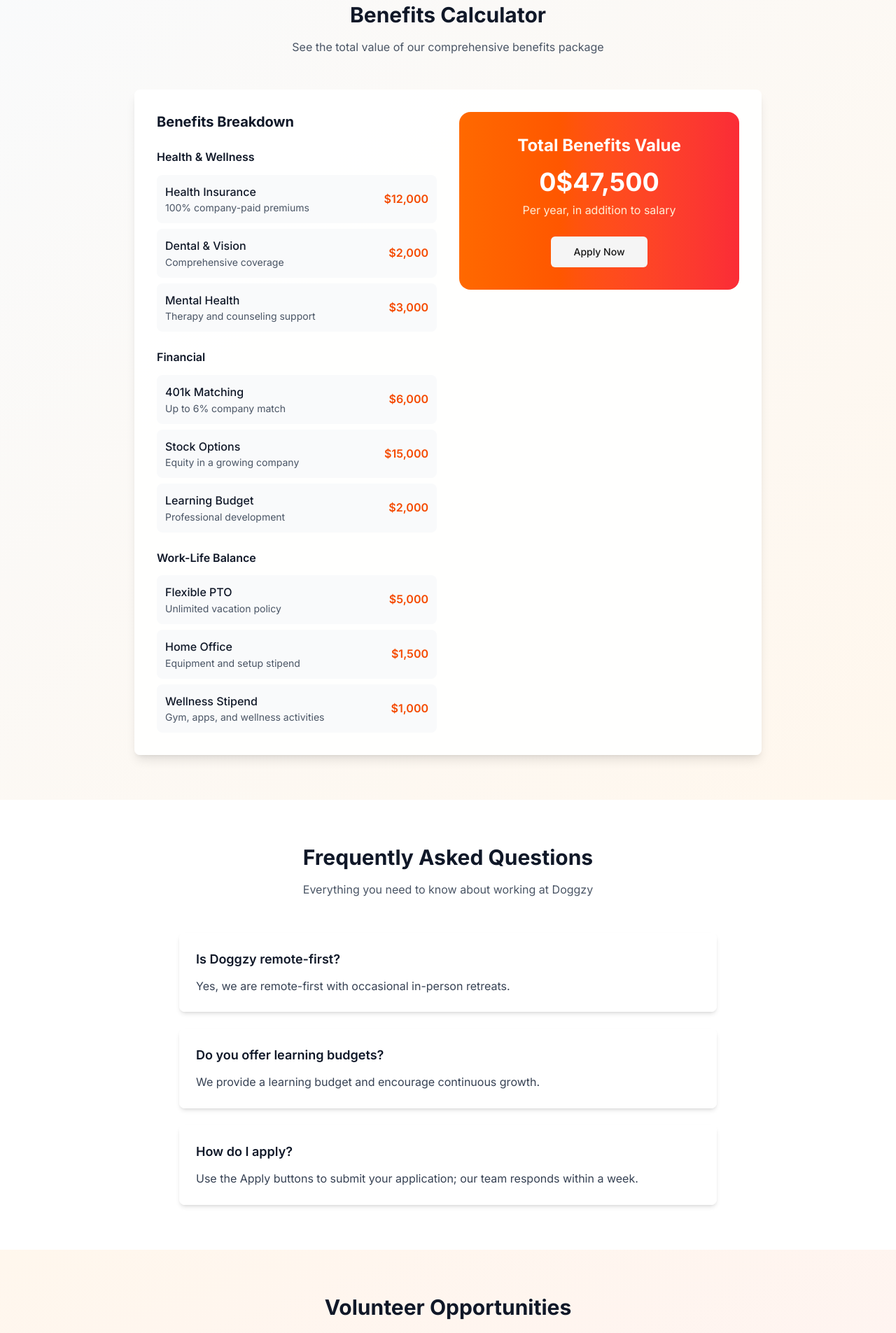
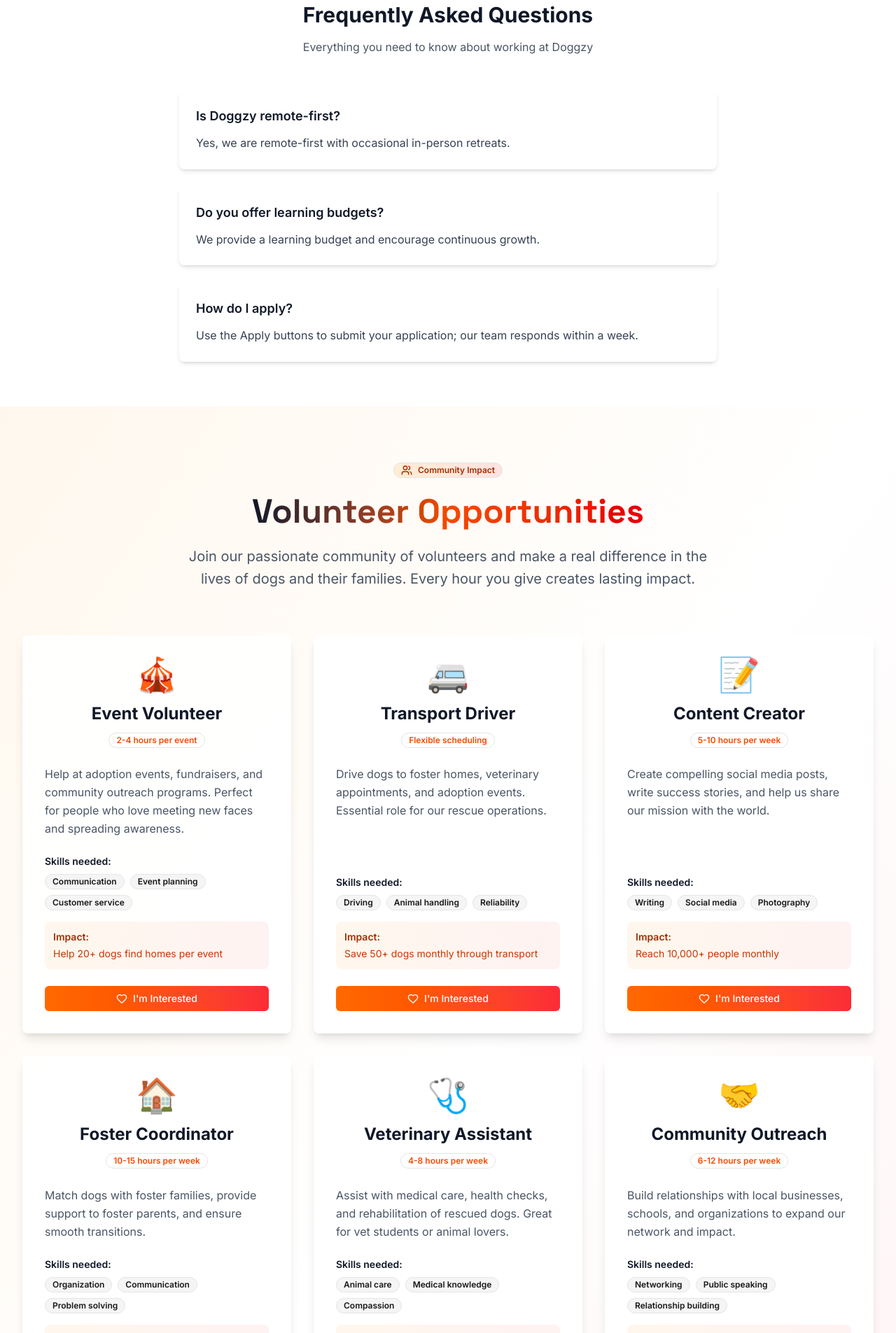
Before and after one commit to stefanbrkkk/doggzy, a Next.js app: page /careers in a window 1280 px wide. Shown: the part 4360-6265 px from the top of the page at 70% size. Built offline with nearby package versions, Linux system fonts and the light colour scheme.

Commit message:
final fix

```diff
--- a/src/app/careers/page.tsx
+++ b/src/app/careers/page.tsx
@@ -22,11 +22,6 @@
   const [showQuizResults, setShowQuizResults] = React.useState(false)
   const [selectedJob, setSelectedJob] = React.useState<any>(null)
   const [showVideo, setShowVideo] = React.useState(false)
-  const [benefitsCalculator, setBenefitsCalculator] = React.useState({
-    salary: 100000,
-    experience: 'mid',
-    location: 'remote'
-  })
 
   const companyStats = {
     totalEmployees: 47,
@@ -147,32 +142,6 @@
     }
   ]
 
-  const benefitsDetails = [
-    {
-      category: "Health & Wellness",
-      items: [
-        { name: "Health Insurance", value: 12000, description: "100% company-paid premiums" },
-        { name: "Dental & Vision", value: 2000, description: "Comprehensive coverage" },
-        { name: "Mental Health", value: 3000, description: "Therapy and counseling support" }
-      ]
-    },
-    {
-      category: "Financial",
-      items: [
-        { name: "401k Matching", value: 6000, description: "Up to 6% company match" },
-        { name: "Stock Options", value: 15000, description: "Equity in a growing company" },
-        { name: "Learning Budget", value: 2000, description: "Professional development" }
-      ]
-    },
-    {
-      category: "Work-Life Balance",
-      items: [
-        { name: "Flexible PTO", value: 5000, description: "Unlimited vacation policy" },
-        { name: "Home Office", value: 1500, description: "Equipment and setup stipend" },
-        { name: "Wellness Stipend", value: 1000, description: "Gym, apps, and wellness activities" }
-      ]
-    }
-  ]
 
   const faqs = [
     { q: 'Is Doggzy remote-first?', a: 'Yes, we are remote-first with occasional in-person retreats.' },
@@ -221,11 +190,6 @@
     })
   }
 
-  const calculateTotalBenefits = () => {
-    return benefitsDetails.reduce((total, category) => {
-      return total + category.items.reduce((catTotal, item) => catTotal + item.value, 0)
-    }, 0)
-  }
 
   return (
     <div className="min-h-screen bg-gradient-to-br from-orange-50 via-white to-red-50">
@@ -631,61 +595,6 @@
           </div>
         </section>
 
-        {/* Interactive Benefits Calculator */}
-        <section className="py-16 bg-gradient-to-br from-gray-50 to-orange-50">
-          <div className="container mx-auto px-4 sm:px-6 lg:px-8">
-            <div className="text-center mb-12">
-              <h2 className="text-3xl font-bold text-gray-900 mb-4">Benefits Calculator</h2>
-              <p className="text-gray-600 max-w-2xl mx-auto">
-                See the total value of our comprehensive benefits package
-              </p>
-            </div>
-
-            <div className="max-w-4xl mx-auto">
-              <Card className="border-0 shadow-lg bg-white/95">
-                <CardContent className="p-8">
-                  <div className="grid grid-cols-1 lg:grid-cols-2 gap-8">
-                    <div>
-                      <h3 className="text-xl font-bold text-gray-900 mb-6">Benefits Breakdown</h3>
-                      <div className="space-y-6">
-                        {benefitsDetails.map((category, idx) => (
-                          <div key={category.category}>
-                            <h4 className="font-semibold text-gray-900 mb-3">{category.category}</h4>
-                            <div className="space-y-2">
-                              {category.items.map((item) => (
-                                <div key={item.name} className="flex justify-between items-center p-3 bg-gray-50 rounded-lg">
-                                  <div>
-                                    <div className="font-medium text-gray-900">{item.name}</div>
-                                    <div className="text-sm text-gray-600">{item.description}</div>
-                                  </div>
-                                  <div className="font-semibold text-orange-600">${item.value.toLocaleString()}</div>
-                                </div>
-                              ))}
-                            </div>
-                          </div>
-                        ))}
-                      </div>
-                    </div>
-                    <div className="text-center">
-                      <div className="bg-gradient-to-r from-orange-500 to-red-500 rounded-2xl p-8 text-white">
-                        <h3 className="text-2xl font-bold mb-4">Total Benefits Value</h3>
-                        <div className="text-4xl font-bold mb-2">
-                          <AnimatedCounter value={`$${calculateTotalBenefits().toLocaleString()}`} />
-                        </div>
-                        <p className="text-orange-100">Per year, in addition to salary</p>
-                        <div className="mt-6">
-                          <Button variant="secondary" size="lg">
-                            Apply Now
-                          </Button>
-                        </div>
-                      </div>
-                    </div>
-                  </div>
-                </CardContent>
-              </Card>
-            </div>
-          </div>
-        </section>
 
         {/* Enhanced FAQ Section */}
         <section className="py-16 bg-white">
@@ -717,18 +626,75 @@
           </div>
         </section>
 
-        {/* Volunteer Opportunities */}
-        <section className="py-16 bg-gradient-to-br from-orange-50 to-red-50">
+        {/* Enhanced Volunteer Opportunities */}
+        <section className="py-20 bg-gradient-to-br from-orange-50 via-white to-red-50">
           <div className="container mx-auto px-4 sm:px-6 lg:px-8">
-            <div className="text-center mb-12">
-              <h2 className="text-3xl font-bold text-gray-900 mb-4">Volunteer Opportunities</h2>
-              <p className="text-gray-600 max-w-2xl mx-auto">
-                Join our community of passionate volunteers making a difference
+            <div className="text-center mb-16">
+              <Badge className="mb-6 bg-gradient-to-r from-orange-100 to-red-100 text-orange-800 border-orange-200">
+                <Users className="h-4 w-4 mr-2" />
+                Community Impact
+              </Badge>
+              <h2 className="text-4xl sm:text-5xl font-display font-bold mb-6">
+                <span className="bg-gradient-to-r from-gray-900 via-orange-600 to-red-600 bg-clip-text text-transparent">
+                  Volunteer Opportunities
+                </span>
+              </h2>
+              <p className="text-xl text-gray-600 max-w-3xl mx-auto leading-relaxed">
+                Join our passionate community of volunteers and make a real difference in the lives of dogs and their families. Every hour you give creates lasting impact.
               </p>
             </div>
 
-            <div className="grid grid-cols-1 md:grid-cols-3 gap-6">
-              {volunteerRoles.map((role, idx) => (
+            <div className="grid grid-cols-1 md:grid-cols-2 lg:grid-cols-3 gap-8 mb-16">
+              {[
+                {
+                  title: 'Event Volunteer',
+                  desc: 'Help at adoption events, fundraisers, and community outreach programs. Perfect for people who love meeting new faces and spreading awareness.',
+                  emoji: '🎪',
+                  timeCommitment: '2-4 hours per event',
+                  skills: ['Communication', 'Event planning', 'Customer service'],
+                  impact: 'Help 20+ dogs find homes per event'
+                },
+                {
+                  title: 'Transport Driver',
+                  desc: 'Drive dogs to foster homes, veterinary appointments, and adoption events. Essential role for our rescue operations.',
+                  emoji: '🚐',
+                  timeCommitment: 'Flexible scheduling',
+                  skills: ['Driving', 'Animal handling', 'Reliability'],
+                  impact: 'Save 50+ dogs monthly through transport'
+                },
+                {
+                  title: 'Content Creator',
+                  desc: 'Create compelling social media posts, write success stories, and help us share our mission with the world.',
+                  emoji: '📝',
+                  timeCommitment: '5-10 hours per week',
+                  skills: ['Writing', 'Social media', 'Photography'],
+                  impact: 'Reach 10,000+ people monthly'
+                },
+                {
+                  title: 'Foster Coordinator',
+                  desc: 'Match dogs with foster families, provide support to foster parents, and ensure smooth transitions.',
+                  emoji: '🏠',
+                  timeCommitment: '10-15 hours per week',
+                  skills: ['Organization', 'Communication', 'Problem solving'],
+                  impact: 'Coordinate 100+ foster placements'
+                },
+                {
+                  title: 'Veterinary Assistant',
+                  desc: 'Assist with medical care, health checks, and rehabilitation of rescued dogs. Great for vet students or animal lovers.',
+                  emoji: '🩺',
+                  timeCommitment: '4-8 hours per week',
+                  skills: ['Animal care', 'Medical knowledge', 'Compassion'],
+                  impact: 'Provide care for 200+ dogs annually'
+                },
+                {
+                  title: 'Community Outreach',
+                  desc: 'Build relationships with local businesses, schools, and organizations to expand our network and impact.',
+                  emoji: '🤝',
+                  timeCommitment: '6-12 hours per week',
+                  skills: ['Networking', 'Public speaking', 'Relationship building'],
+                  impact: 'Establish 20+ new partnerships yearly'
+                }
+              ].map((role, idx) => (
                 <motion.div
                   key={role.title}
                   initial={{ opacity: 0, y: 20 }}
@@ -736,20 +702,83 @@
                   transition={{ delay: idx * 0.1 }}
                   className="group"
                 >
-                  <Card className="border-0 shadow-lg bg-white/95 hover:shadow-xl transition-all duration-300 hover:-translate-y-1">
-                    <CardContent className="p-6 text-center">
-                      <div className="text-4xl mb-4">{role.emoji}</div>
-                      <h3 className="text-xl font-bold text-gray-900 mb-2">{role.title}</h3>
-                      <p className="text-gray-600 mb-4">{role.desc}</p>
-                      <Link href="/careers/apply">
-                        <Button size="sm" variant="outline" className="group-hover:bg-orange-500 group-hover:text-white transition-colors">
-                          I'm Interested
-                        </Button>
-                      </Link>
+                  <Card className="border-0 shadow-lg bg-white/95 hover:shadow-xl transition-all duration-300 hover:-translate-y-2 h-full">
+                    <CardContent className="p-8 h-full flex flex-col">
+                      <div className="text-center mb-6">
+                        <div className="text-5xl mb-4 group-hover:scale-110 transition-transform duration-300">{role.emoji}</div>
+                        <h3 className="text-2xl font-bold text-gray-900 mb-2">{role.title}</h3>
+                        <Badge variant="outline" className="text-orange-600 border-orange-200">
+                          {role.timeCommitment}
+                        </Badge>
+                      </div>
+
+                      <p className="text-gray-600 mb-6 flex-grow leading-relaxed">{role.desc}</p>
+
+                      <div className="space-y-4 mb-6">
+                        <div>
+                          <div className="text-sm font-semibold text-gray-900 mb-2">Skills needed:</div>
+                          <div className="flex flex-wrap gap-2">
+                            {role.skills.map((skill) => (
+                              <Badge key={skill} variant="secondary" className="text-xs">
+                                {skill}
+                              </Badge>
+                            ))}
+                          </div>
+                        </div>
+                        <div className="p-3 bg-gradient-to-r from-orange-50 to-red-50 rounded-lg">
+                          <div className="text-sm font-semibold text-orange-800 mb-1">Impact:</div>
+                          <div className="text-sm text-orange-700">{role.impact}</div>
+                        </div>
+                      </div>
+
+                      <div className="mt-auto">
+                        <Link href="/careers/apply">
+                          <Button
+                            size="sm"
+                            className="w-full bg-gradient-to-r from-orange-500 to-red-500 hover:from-orange-600 hover:to-red-600 text-white group-hover:scale-105 transition-all duration-300"
+                          >
+                            <Heart className="h-4 w-4 mr-2" />
+                            I'm Interested
+                          </Button>
+                        </Link>
+                      </div>
                     </CardContent>
                   </Card>
                 </motion.div>
               ))}
+            </div>
+
+            {/* Volunteer Benefits */}
+            <div className="bg-white rounded-2xl shadow-lg p-8 md:p-12">
+              <div className="text-center mb-8">
+                <h3 className="text-3xl font-bold text-gray-900 mb-4">Why Volunteer with Doggzy?</h3>
+                <p className="text-gray-600 max-w-2xl mx-auto">
+                  Join a community that values your time and provides meaningful experiences
+                </p>
+              </div>
+
+              <div className="grid grid-cols-1 md:grid-cols-2 lg:grid-cols-4 gap-6">
+                {[
+                  { icon: Heart, title: 'Make Real Impact', desc: 'See the direct results of your efforts in dogs\' lives' },
+                  { icon: Users, title: 'Join Community', desc: 'Connect with like-minded animal lovers and advocates' },
+                  { icon: Award, title: 'Gain Experience', desc: 'Develop skills in animal care, event planning, and more' },
+                  { icon: Coffee, title: 'Flexible Schedule', desc: 'Volunteer on your own time with various commitment levels' }
+                ].map((benefit, idx) => (
+                  <motion.div
+                    key={benefit.title}
+                    initial={{ opacity: 0, y: 20 }}
+                    animate={{ opacity: 1, y: 0 }}
+                    transition={{ delay: idx * 0.1 }}
+                    className="text-center"
+                  >
+                    <div className="w-16 h-16 mx-auto mb-4 bg-gradient-to-r from-orange-500 to-red-500 rounded-full flex items-center justify-center text-white shadow-lg">
+                      <benefit.icon className="h-8 w-8" />
+                    </div>
+                    <h4 className="text-lg font-bold text-gray-900 mb-2">{benefit.title}</h4>
+                    <p className="text-gray-600 text-sm">{benefit.desc}</p>
+                  </motion.div>
+                ))}
+              </div>
             </div>
           </div>
         </section>
```
